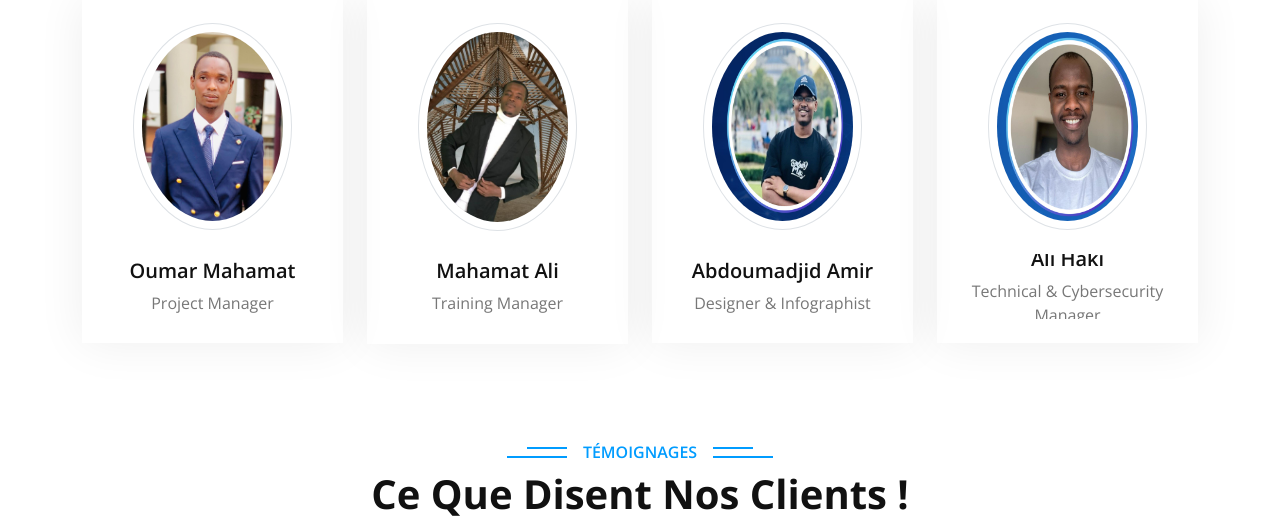
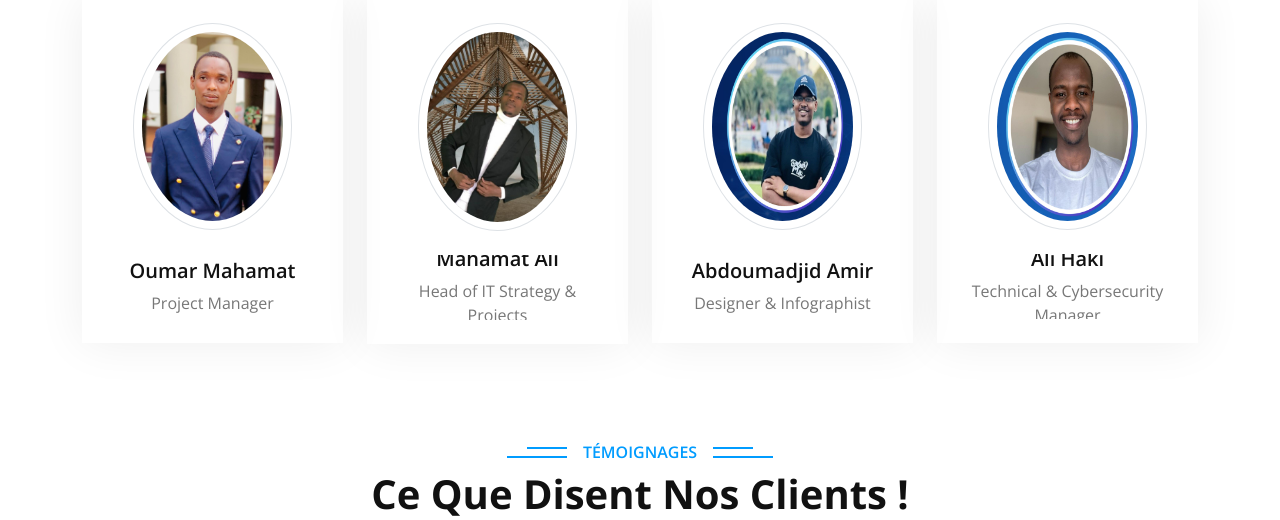
Before and after one commit to oumartom/techedgechad, a Django app: page / in a window 1280 px wide. Shown: the part 4580-5100 px from the top of the page. Run offline with Django 5.2, Linux system fonts and the light colour scheme; data comes from the database, SQL or seed files in the repository; some libraries are stand-ins or nearby versions.

Commit message:
modification recente apres le deploiement

```diff
--- a/techEdgeApp/templates/about.html
+++ b/techEdgeApp/templates/about.html
@@ -480,7 +480,7 @@
                     <div class="team-text">
                         <div class="team-title">
                             <h5>Mahamat Ali </h5>
-                            <span>Training Manager</span>
+                            <span>Head of IT Strategy & Projects</span>
                         </div>
                         <div class="team-social">
                             <a class="btn btn-square btn-primary rounded-circle" href=""><i class="fab fa-facebook-f"></i></a>
--- a/techEdgeApp/templates/index.html
+++ b/techEdgeApp/templates/index.html
@@ -431,7 +431,7 @@
                     <div class="team-text">
                         <div class="team-title">
                             <h5>Mahamat Ali </h5>
-                            <span>Training Manager</span>
+                            <span>Head of IT Strategy & Projects</span>
                         </div>
                         <div class="team-social">
                             <a class="btn btn-square btn-primary rounded-circle" href=""><i class="fab fa-facebook-f"></i></a>
--- a/techEdgeApp/templates/team.html
+++ b/techEdgeApp/templates/team.html
@@ -62,7 +62,7 @@
                     <div class="team-text">
                         <div class="team-title">
                             <h5>Mahamat Ali </h5>
-                            <span>Training Manager</span>
+                            <span>Head of IT Strategy & Projects</span>
                         </div>
                         <div class="team-social">
                             <a class="btn btn-square btn-primary rounded-circle" href=""><i class="fab fa-facebook-f"></i></a>
```
